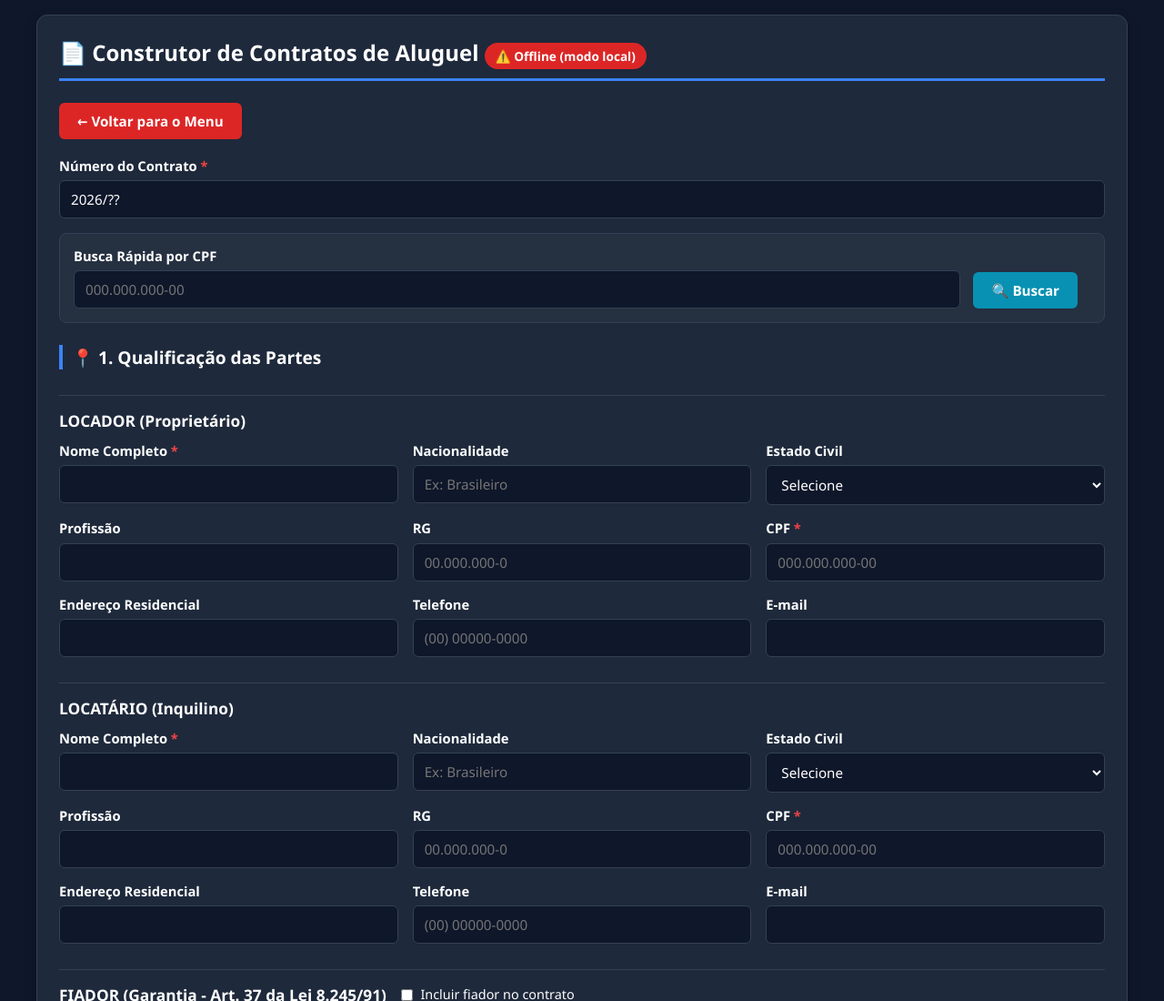
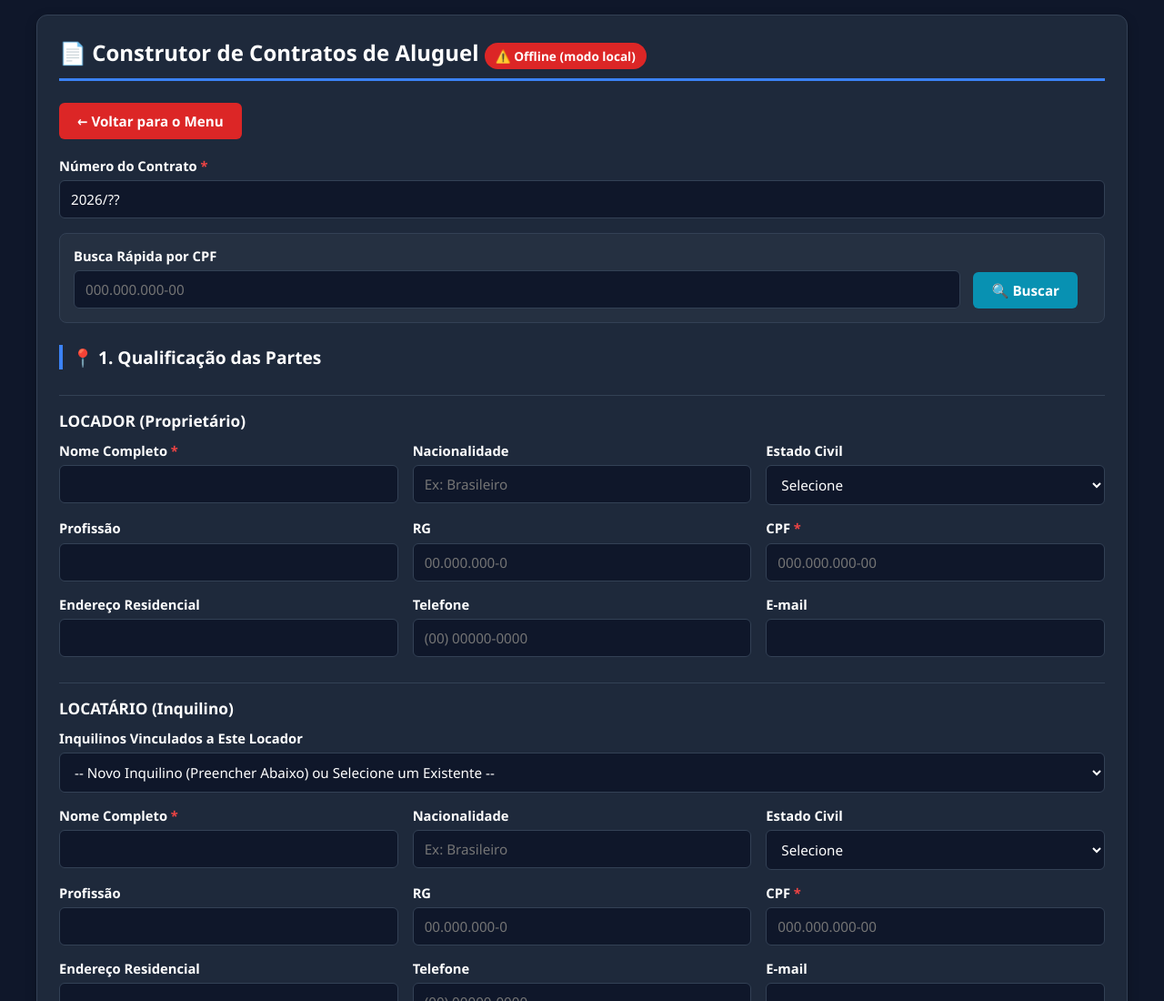
Before and after one commit to twoaseven/criador-contrato, a plain HTML site: page aluguel.html in a window 1280 px wide. Shown: the top 1100 px of the page at 91% size. Drawn offline with nearby package versions, Linux system fonts and the light colour scheme; no server answers.

```diff
--- a/aluguel.html
+++ b/aluguel.html
@@ -91,6 +91,15 @@
 
         <!-- LOCATÁRIO -->
         <h3>LOCATÁRIO (Inquilino)</h3>
+
+         <div class="form-row">
+            <div class="form-group" style="flex: 1 1 100%;">
+                <label for="selectLocatario">Inquilinos Vinculados a Este Locador</label>
+                <select id="selectLocatario" onchange="selecionarLocatarioPorDropdown(this.value)">
+                    <option value="">-- Novo Inquilino (Preencher Abaixo) ou Selecione um Existente --</option>
+                </select>
+            </div>
+        </div>
 
         <div class="form-row">
             <div class="form-group">
```
